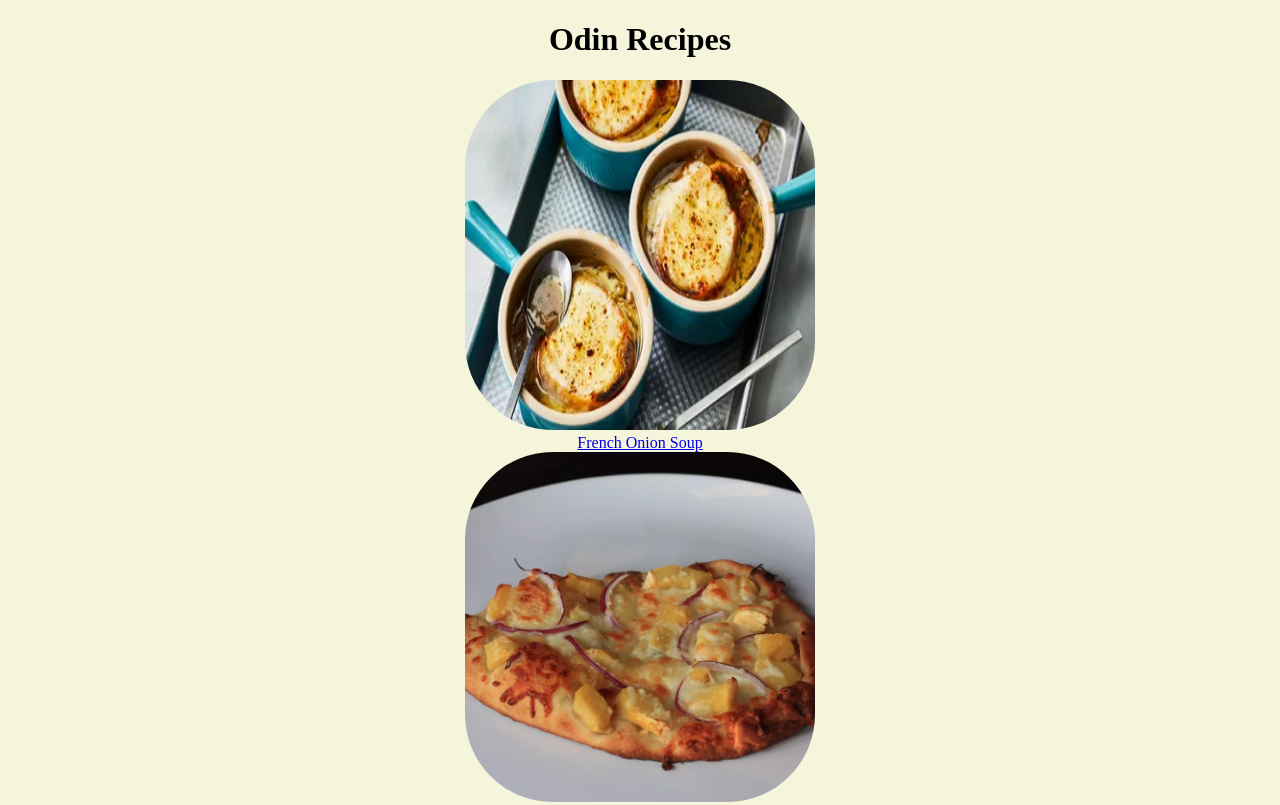
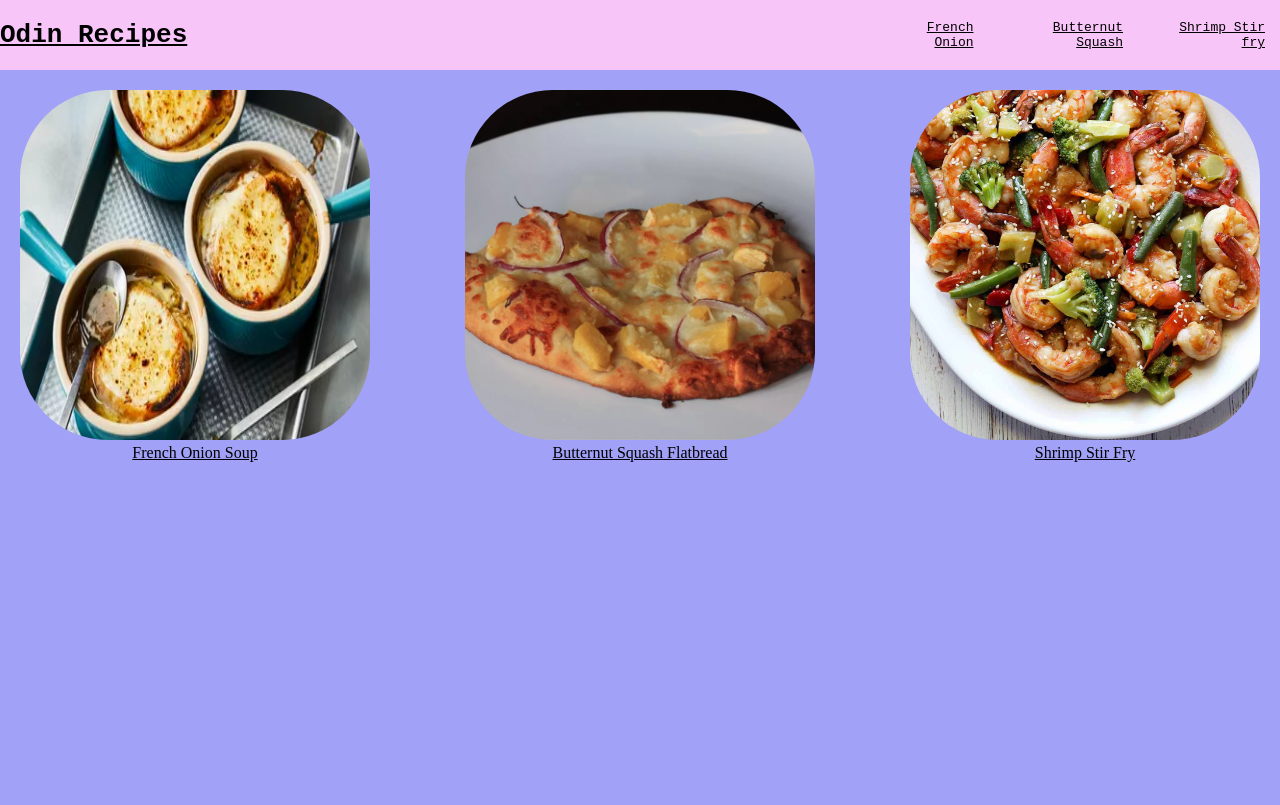
Before and after one commit to MLSelinger/odin-recipes, a plain HTML site: page index.html in a window 1280 px wide. Shown: the top 805 px of the page. Drawn offline with Linux system fonts and the light colour scheme.

Commit message:
Updated to flex containers, changed some styling.

```diff
--- a/index.html
+++ b/index.html
@@ -7,12 +7,25 @@
     <link rel="stylesheet" href="style.css">
 </head>
 <body id="Home">
+    <div class="header">
+        <div class="mheader">
+            <div class="title">
+                <h1><b><u>Odin Recipes</u></b></h1>
+            </div>
+        </div>
+            <div class="recipenav">
+                <div><a class="fo" href="recipes/french-onion.html">French Onion</a></div>
+                <div><a class="bs" href="recipes/squash.html">Butternut Squash</a></div>
+                <div><a class="ssf" href="recipes/stir-fry.html">Shrimp Stir fry</a></div>
+            </div>
+
+    </div>
     <div class="main">
-    <h1>Odin Recipes</h1>
-        <ul id="nav">
-            <li><a href="recipes/french-onion.html"><img src="images/french-onion.jpg" alt="French Onion" height="250"><br>French Onion Soup</a></li>
-            <li><a href="recipes/squash.html"><img src="images/squash.jpg" alt="Butternut Squash Flatbread" height="250"><br>Butternut Squash Flatbread</a></li>
-            <li><a href="recipes/stir-fry.html"><img src="images/shrimp-stir-fry.jpg" alt="Shrimp Stir Fry" height="250"><br>Shrimp Stir Fry</a></li>
+
+        <div class="mainnav">
+            <div class="mainfo"><a  class="indnav" href="recipes/french-onion.html"><img src="images/french-onion.jpg" alt="French Onion" height="250"><br>French Onion Soup</a></div>
+            <div class="mainbs"><a  class="indnav" href="recipes/squash.html"><img src="images/squash.jpg" alt="Butternut Squash Flatbread" height="250"><br>Butternut Squash Flatbread</a></div>
+            <div class="mainssf"><a  class="indnav" href="recipes/stir-fry.html"><img src="images/shrimp-stir-fry.jpg" alt="Shrimp Stir Fry" height="250"><br>Shrimp Stir Fry</a></div>
         </ul>
     </div>
 </body>
--- a/style.css
+++ b/style.css
@@ -1,22 +1,96 @@
+*{
+    margin: 0;
+    padding: 0;
+}
+
 #home {
     margin: 0;
     padding: 0;
 }
 
-#nav {
-    list-style-type: none;
+
+body {
     margin: 0;
     padding: 0;
+    background-color: rgb(161, 161, 247);
+}
+
+.header {
+    font-family: monospace;
+    display: flex;
+    background-color: rgb(247, 197, 247);
+    padding: 20px 0;
+    justify-content: center;
+}
+
+.mheader {
+    display:flex;
+    margin: 0;
+    justify-content: space-between;
+    width: 900px;
+    background-color: rgb(247, 197, 247);
+}
+
+.recipenav {
+    display: flex;
 
 }
 
-body {
-    background-color: beige;
+.fo, .bs, .ssf{
+    display: flex;
+    text-align: right;
+    padding: 0 15px;
+
+}
+.title{
+    font-family: monospace;
 }
 
-.squash, .french, .shrimp, .main {
+.main{
+    display: flex;
+    justify-content: center;
+    background-color: rgb(161, 161, 247);
+    margin: 0;
+
+
+
+}
+
+.fo, .bs, .ssf:link {
+    color: black;
+}
+
+.fo, .bs, .ssf:visited{
+    color: black;
+}
+
+.mainfo, .mainbs, .mainssf{
+    padding: 20px;
+    display: flex;
+}
+.mainnav{
+    width: 100%;
+    display: flex;
+    flex-wrap: wrap;
+    justify-content: space-between;
+    text-align: center;
+}
+
+
+.squash, .french, .shrimp{
     text-align: center;
     list-style-position: inside;
+}
+
+.squash, .french, .shrimp {
+}
+
+.fob {
+    background-color: aquamarine;
+}
+
+.bshrimp {
+    background-color: rgb(190, 158, 158);
 }
 
 img {
@@ -24,3 +98,15 @@ img {
     width: 350px;
     border-radius: 25%;
 }
+
+.main.nav{
+    margin-top: 10px;
+}
+
+.indnav:link {
+    color: black;
+}
+
+.indnav:visited {
+    color: navy;
+}
```
Also changed, not shown: recipes/french-onion.html (+1 -1 lines), recipes/stir-fry.html (+1 -1 lines).
